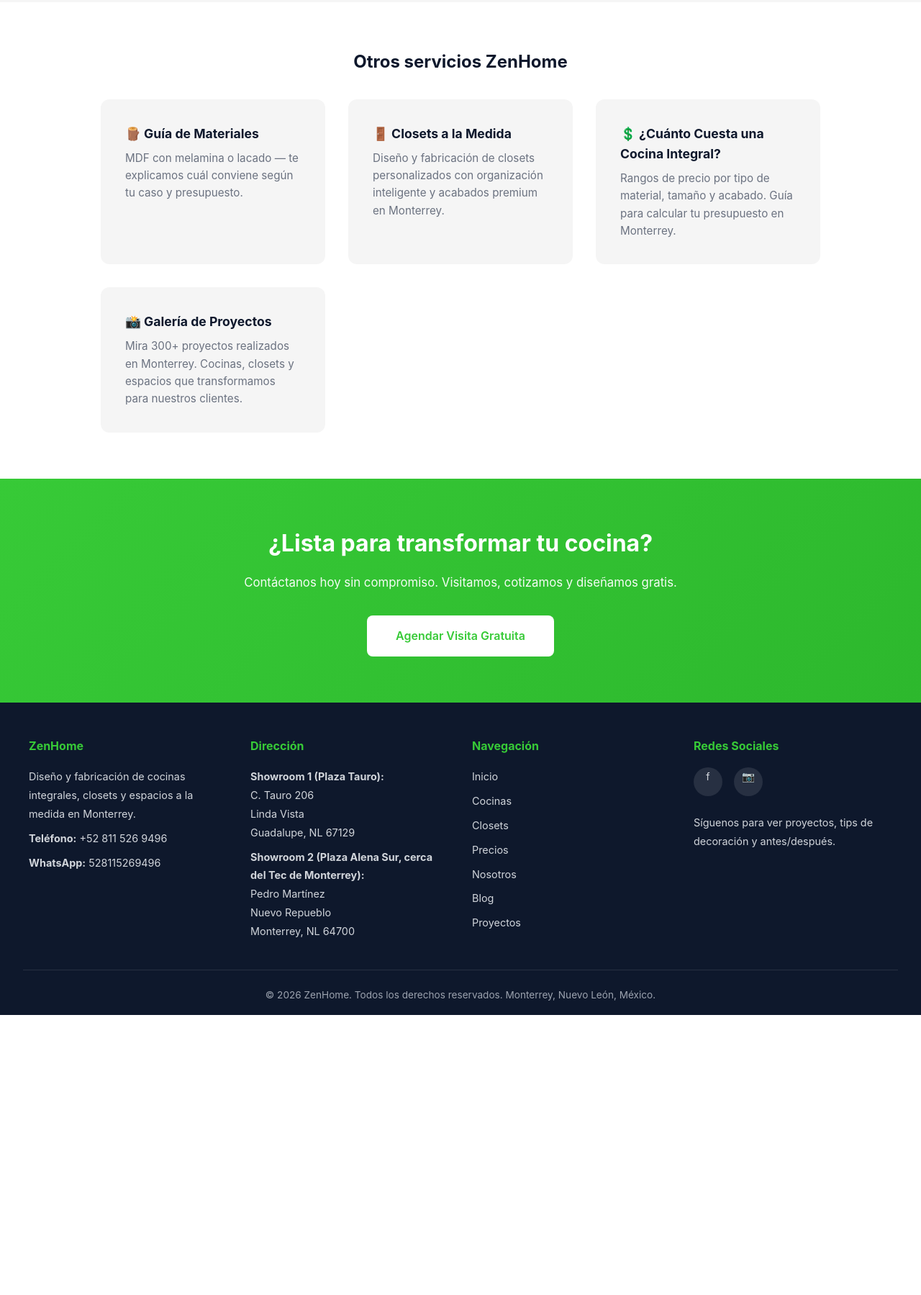
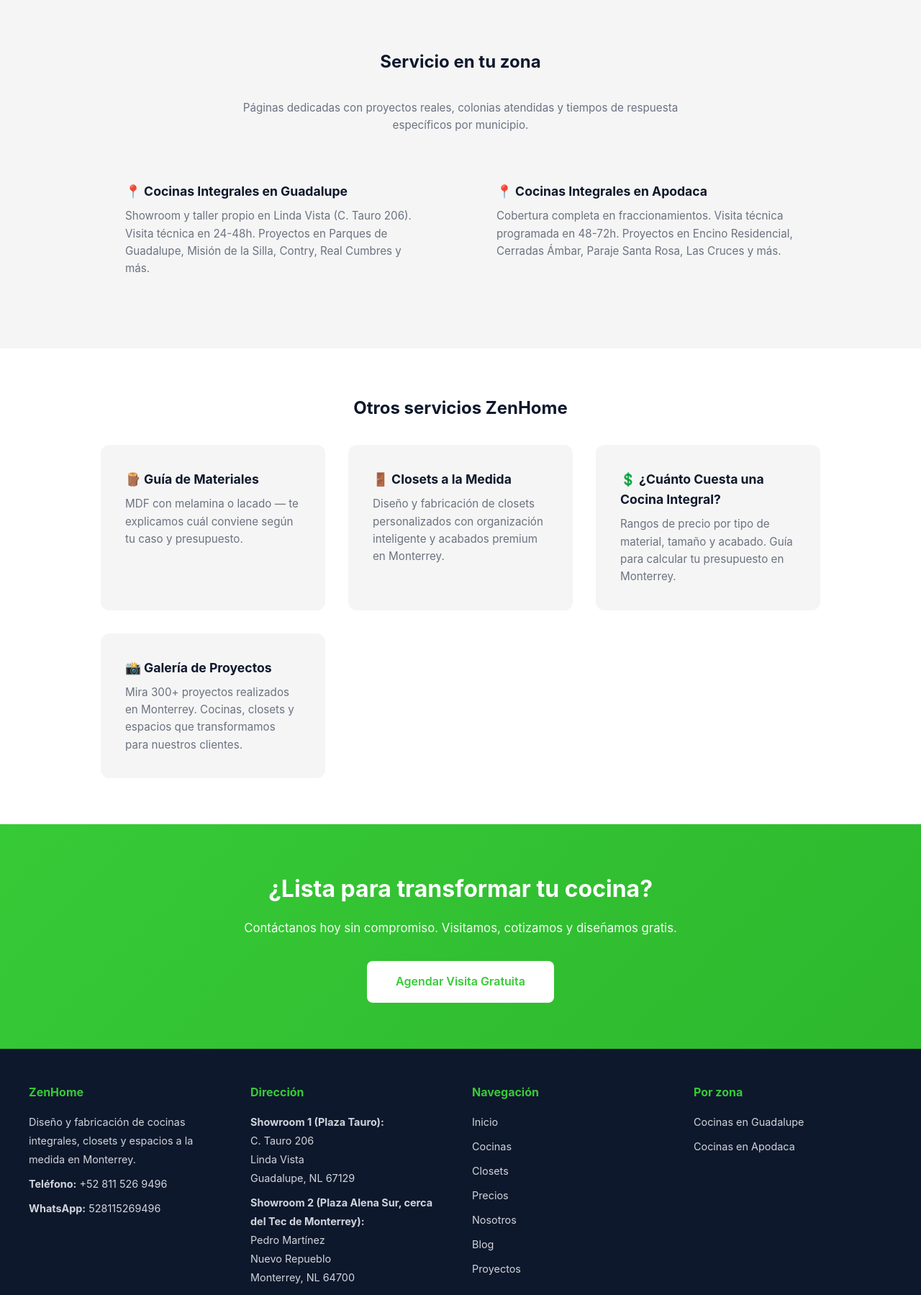
Before and after one commit to Frankcuellar/zenhome-site, a website: page cocinas-integrales-monterrey/index.html in a window 1280 px wide. Shown: the part 4103-5902 px from the top of the page at 72% size. Before the commit the page ends 5513 px from the top, so only its background shows below. Drawn offline with Linux system fonts and the light colour scheme.

Commit message:
feat(internal-linking): agregar links a páginas piloto Guadalupe/Apodaca
- Nueva sección 'Servicio en tu zona' en /cocinas-integrales-monterrey/
  con cards-links a las 2 páginas piloto
- Columna 'Por zona' agregada al footer de 9 páginas master
- Mejora descubrimiento UX y SEO interno hacia páginas piloto Fase 3

```diff
--- a/cocinas-integrales-monterrey/index.html
+++ b/cocinas-integrales-monterrey/index.html
@@ -1080,6 +1080,24 @@ nav ul {
         </div>
     </section>
 
+    <!-- SERVICIO POR ZONA -->
+    <section class="cross-links" style="background:#f5f5f5">
+        <div class="section-container">
+            <h2 class="cross-links-title">Servicio en tu zona</h2>
+            <p style="text-align:center;max-width:640px;margin:0 auto 2rem;color:#6b7280;font-size:0.95rem;line-height:1.6">Páginas dedicadas con proyectos reales, colonias atendidas y tiempos de respuesta específicos por municipio.</p>
+            <div class="cross-links-grid">
+                <a href="/cocinas-integrales-guadalupe/" class="cross-link-card">
+                    <h3>📍 Cocinas Integrales en Guadalupe</h3>
+                    <p>Showroom y taller propio en Linda Vista (C. Tauro 206). Visita técnica en 24-48h. Proyectos en Parques de Guadalupe, Misión de la Silla, Contry, Real Cumbres y más.</p>
+                </a>
+                <a href="/cocinas-integrales-apodaca/" class="cross-link-card">
+                    <h3>📍 Cocinas Integrales en Apodaca</h3>
+                    <p>Cobertura completa en fraccionamientos. Visita técnica programada en 48-72h. Proyectos en Encino Residencial, Cerradas Ámbar, Paraje Santa Rosa, Las Cruces y más.</p>
+                </a>
+            </div>
+        </div>
+    </section>
+
     <!-- CROSS-LINKS SECTION -->
     <section class="cross-links">
         <div class="section-container">
@@ -1141,6 +1159,13 @@ nav ul {
                 </ul>
             </div>
             <div class="footer-section">
+                <h3>Por zona</h3>
+                <ul>
+                    <li><a href="/cocinas-integrales-guadalupe/">Cocinas en Guadalupe</a></li>
+                    <li><a href="/cocinas-integrales-apodaca/">Cocinas en Apodaca</a></li>
+                </ul>
+            </div>
+            <div class="footer-section">
                 <h3>Redes Sociales</h3>
                 <div class="social-links">
                     <a href="https://www.facebook.com/ZenHomeMx" class="social-link" target="_blank">f</a>
```
Also changed, not shown: blog/5-errores-remodelar-cocina.html (+7 -0 lines), blog/index.html (+7 -0 lines), closets-monterrey/index.html (+7 -0 lines), contacto/index.html (+5 -0 lines), cuanto-cuesta-cocina-integral-monterrey/index.html (+7 -0 lines), diseno-interiores-monterrey/index.html (+5 -0 lines), materiales-cocina-integral-monterrey/index.html (+7 -0 lines), servicios/index.html (+7 -0 lines), sobre-nosotros/index.html (+7 -0 lines).
